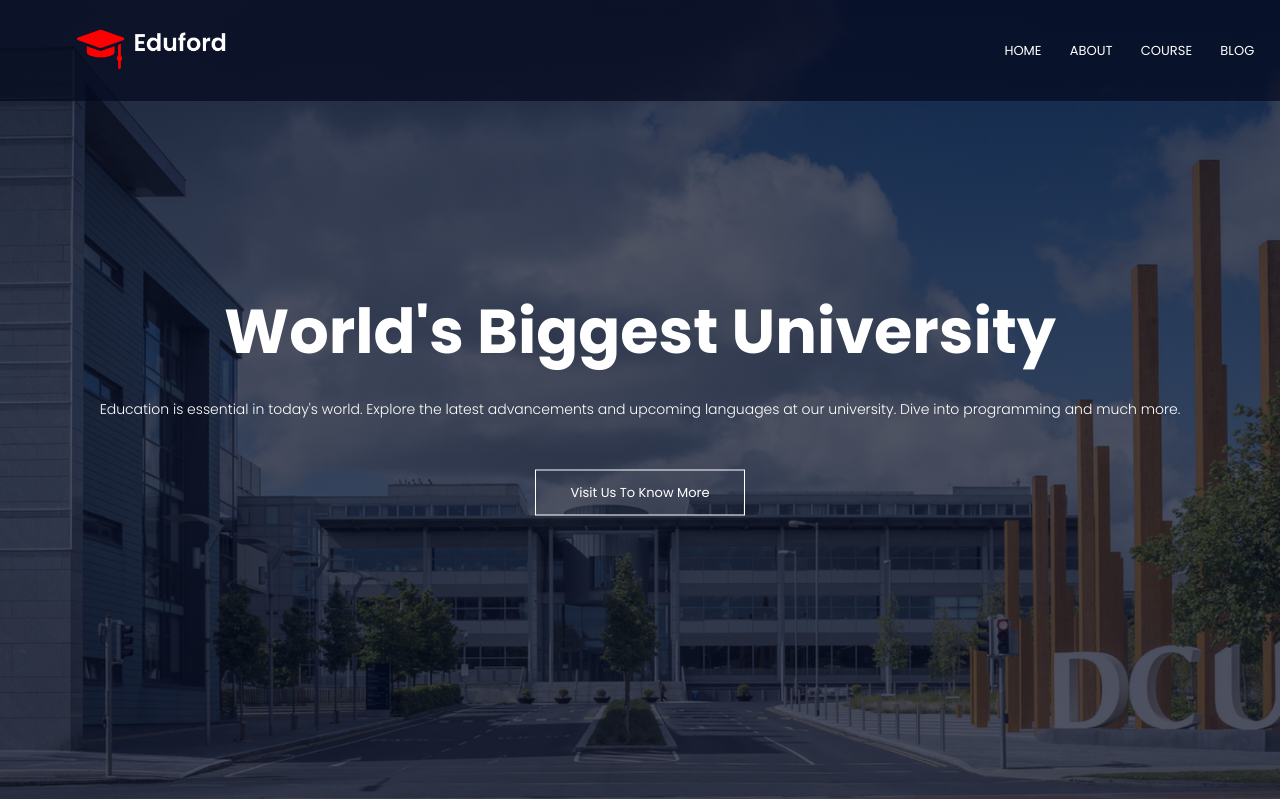
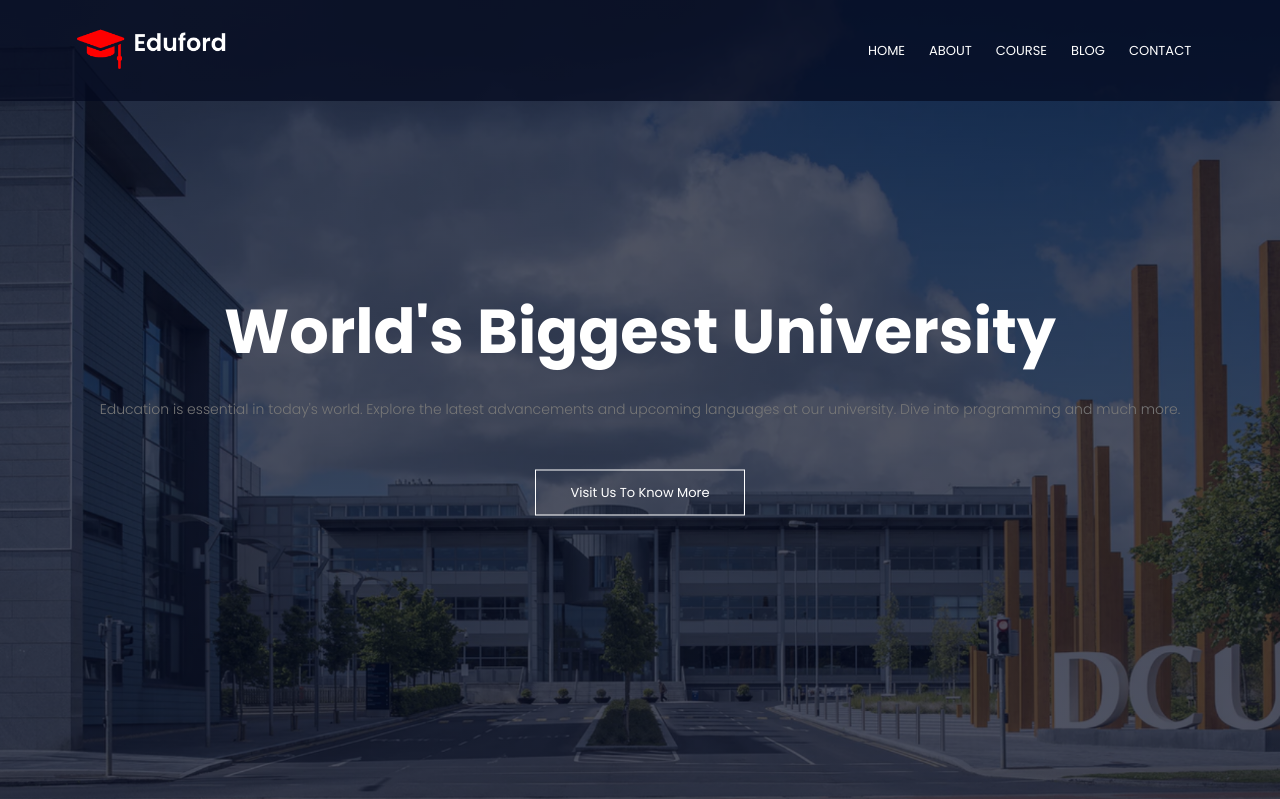
Before and after one commit to juhinagpure/Eduford-university, a PHP site: page /index.html in a window 1280 px wide. Shown: the top 799 px of the page. Run offline with PHP 8.4, Linux system fonts and the light colour scheme; some libraries are stand-ins or nearby versions.

Commit message:
<changes in style.css file>

```diff
--- a/style.css
+++ b/style.css
@@ -2,21 +2,17 @@
     margin: 0;
     padding: 0;
     font-family: 'Poppins', sans-serif;
-
-
-
-}
-body{
-    overflow-x: hidden;
-
+    box-sizing: border-box;
 }
 
+body {
+    overflow-x: hidden;
+}
 
 .header {
     min-height: 100vh;
     width: 100%;
-  background-image: linear-gradient(rgba(4, 9, 30, 0.7), rgba(4, 9, 30, 0.7)),
-    url(./eduford_img/banner.png);
+    background-image: linear-gradient(rgba(4, 9, 30, 0.7), rgba(4, 9, 30, 0.7)), url(./eduford_img/banner.png);
     background-size: cover;
     position: relative;
     background-position: center;
@@ -26,11 +22,13 @@ nav {
     display: flex;
     width: 100%;
     padding: 2% 6%;
-  text-align: center;
-  justify-content: space-around;
+    justify-content: space-between;
     align-items: center;
     position: fixed;
-  background-image: linear-gradient(rgba(4, 9, 30, 0.7), rgba(4, 9, 30, 0.7));
+    top: 0;
+    left: 0;
+    background-color: rgba(4, 9, 30, 0.7);
+    z-index: 1000;
 }
 
 nav img {
@@ -42,11 +40,14 @@ nav img {
     text-align: right;
 }
 
+.nav-links ul {
+    list-style: none;
+    display: flex;
+    justify-content: flex-end;
+}
+
 .nav-links ul li {
-    list-style: none;
-    display: inline-block;
     padding: 8px 12px;
-    position: relative;
 }
 
 .nav-links ul li a {
@@ -69,10 +70,6 @@ nav img {
     width: 100%;
 }
 
-.nav-links ul li:clicked {
-    text-decoration: underline;
-}
-
 .text-box {
     width: 90%;
     color: #fff;
@@ -90,7 +87,6 @@ nav img {
 .text-box p {
     margin: 10px 0 40px;
     font-size: 14px;
-    color: #fff;
 }
 
 .hero-btn {
@@ -101,9 +97,10 @@ nav img {
     padding: 12px 34px;
     font-size: 13px;
     background: transparent;
-    position: relative;
     cursor: pointer;
+    transition: 1s;
 }
+
 
 .hero-btn:hover {
     transition: 1s;
```
Lines whose indentation alone changed are shown as unchanged.
